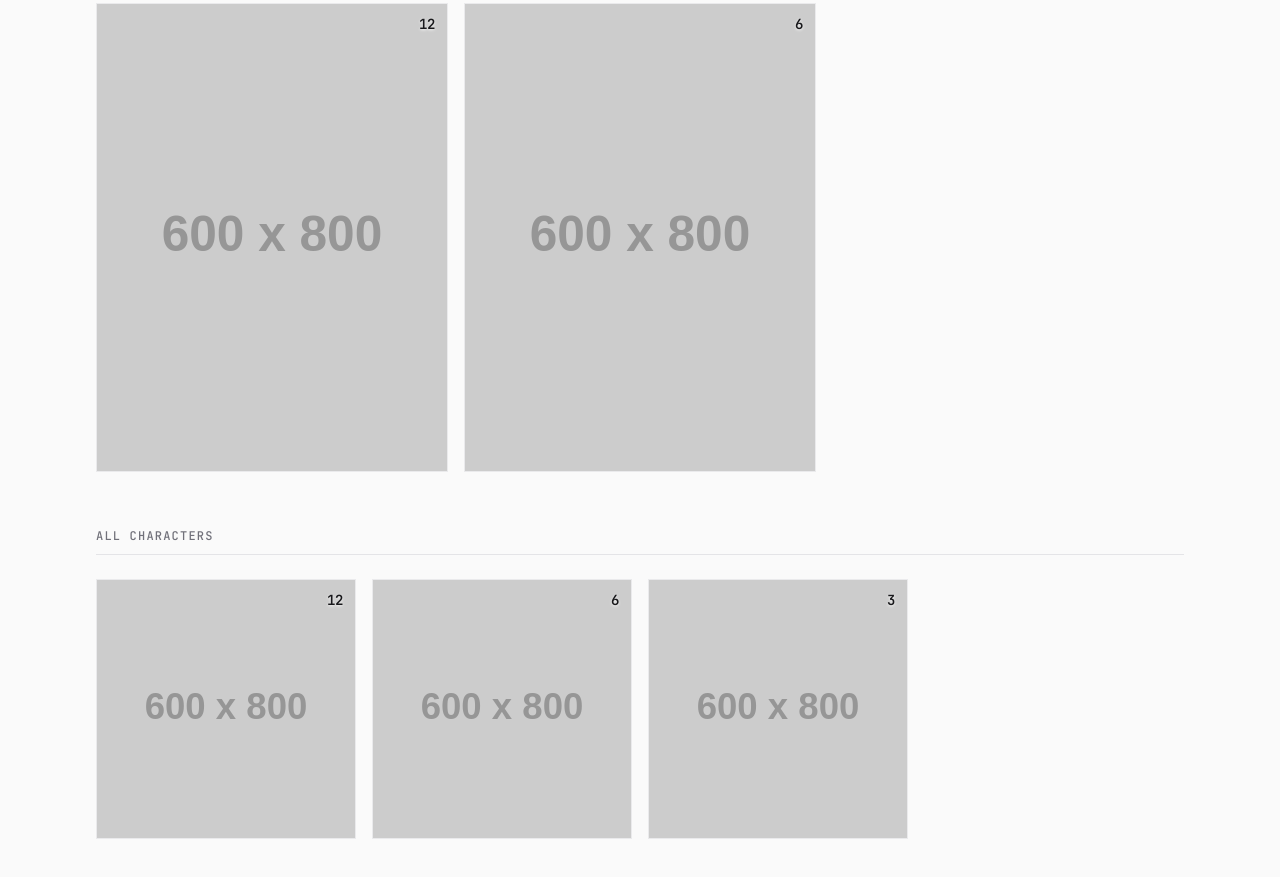
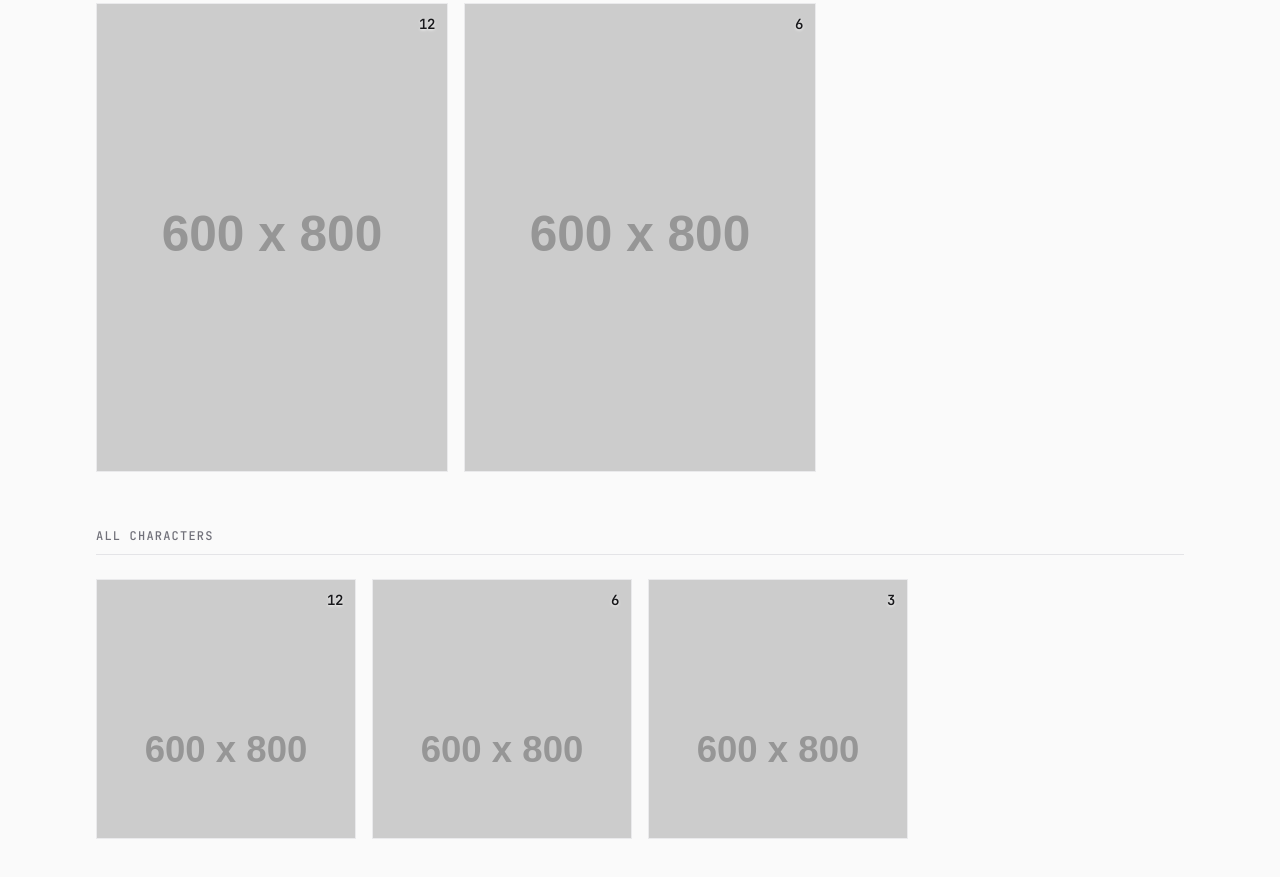
Before and after one commit to hanyapeko/keycollection, a plain HTML site: page index.html in a window 1280 px wide. Shown: the part 247-1124 px from the top of the page. Drawn offline with nearby package versions, Linux system fonts and the light colour scheme; placeholder pictures from the web are drawn by us.

Commit message:
Add files via upload

```diff
--- a/index.html
+++ b/index.html
@@ -91,6 +91,7 @@
     }
 
     .char-card img {
+      object-position: top center;
       transition: transform 0.6s cubic-bezier(0.16, 1, 0.3, 1), filter 0.4s ease;
     }
 
@@ -427,7 +428,7 @@
               <img
                 id="imagePreview"
                 alt="Preview"
-                class="hidden w-full h-full object-cover"
+                class="hidden w-full h-full object-cover object-top"
                 onerror="handlePreviewError()"
               />
               <div id="previewPlaceholder" class="text-center p-4">
@@ -1178,7 +1179,7 @@
             alt="${escapeHtml(char.nameRomaji)}"
             loading="lazy"
             onerror="this.onerror=null; this.src='${fallbackImg}';"
-            class="w-full h-full object-cover"
+            class="w-full h-full object-cover object-top"
           />
 
           <!-- 常時表示: 右上隅のKey数（囲い背景なし・画像輝度に合わせて色自動変化） -->
```
